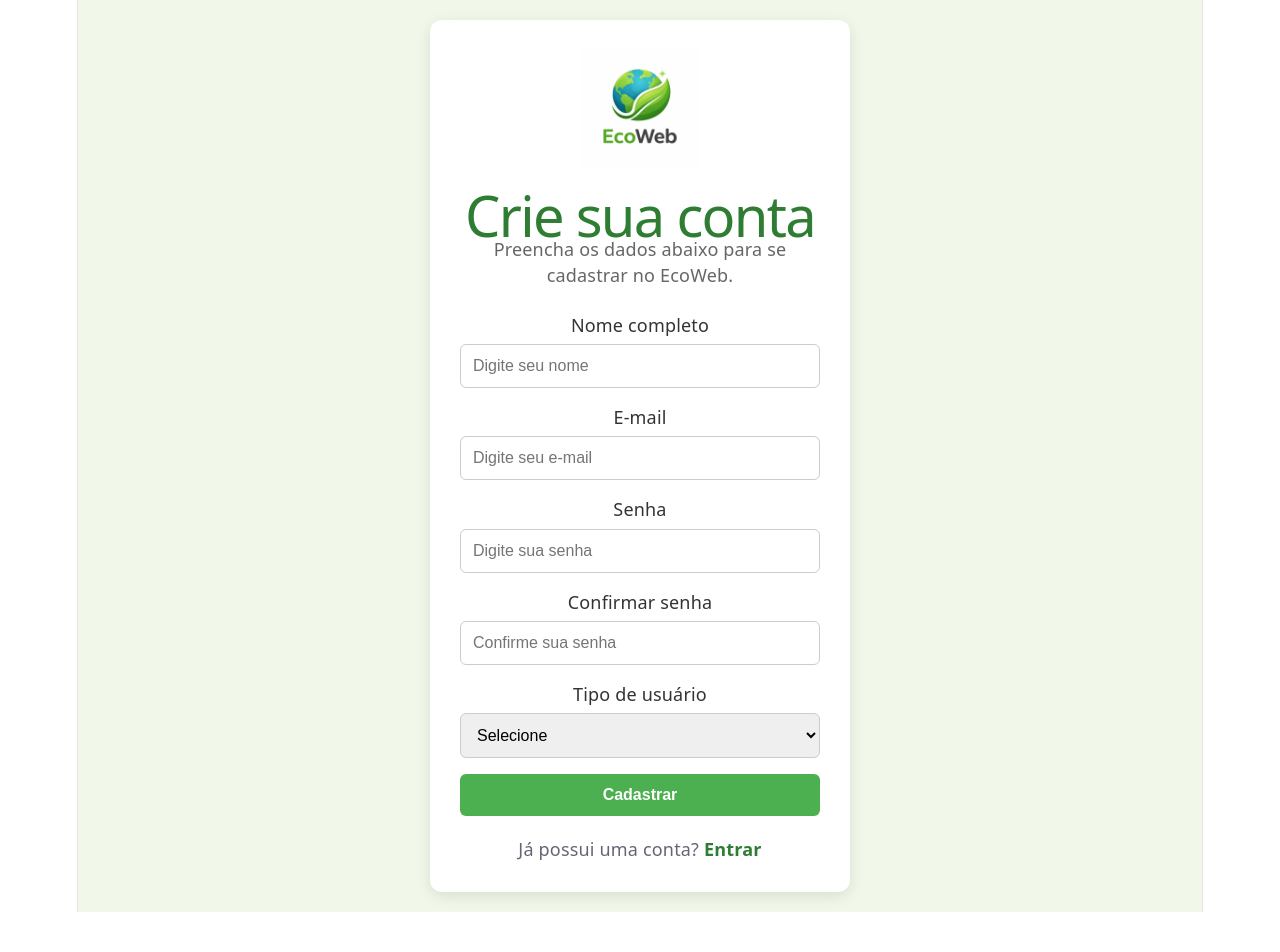
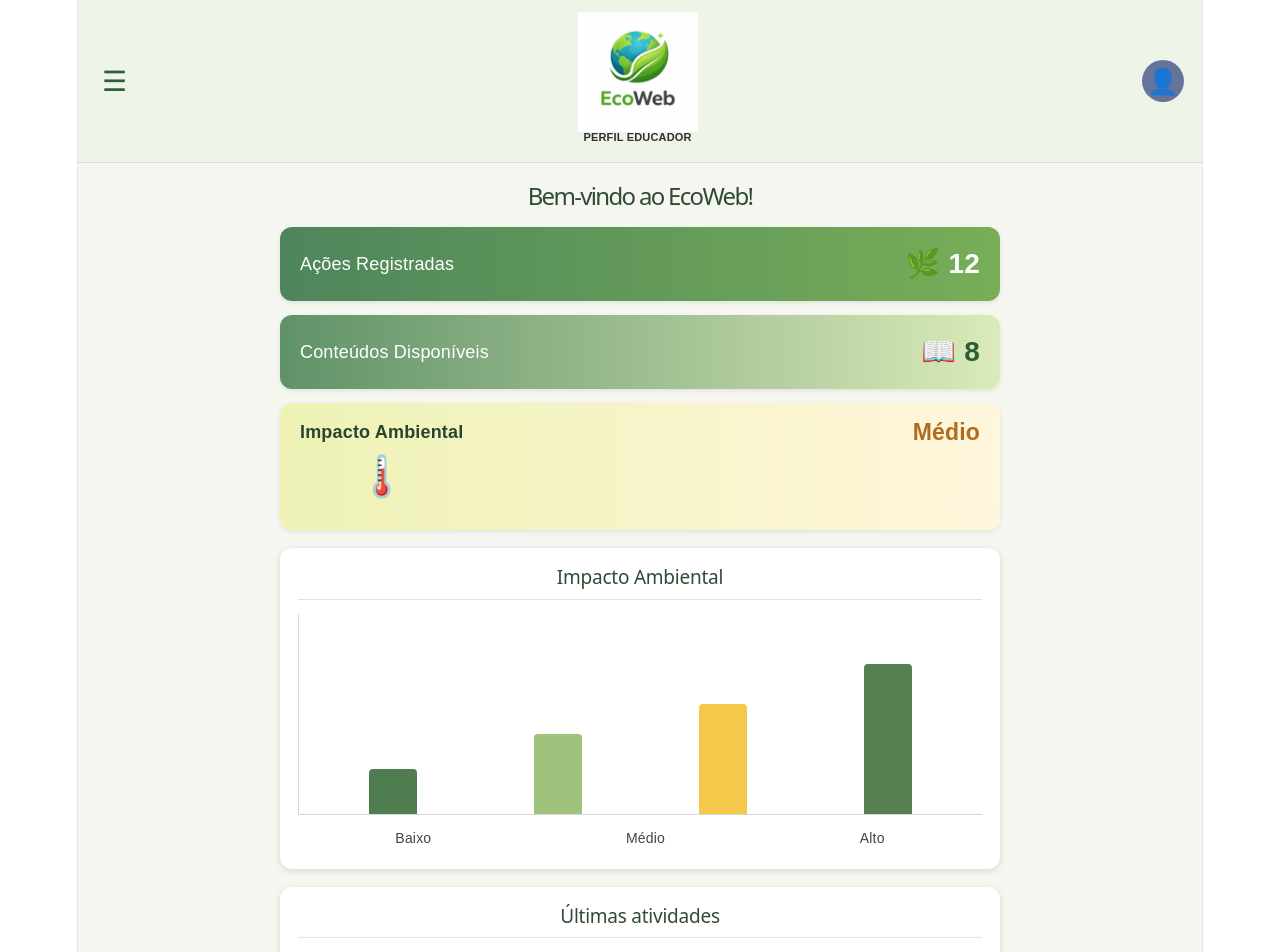
Before and after one commit to clercianelopes7-bit/ecoweb, a React (Vite) app: page / in a window 1280 px wide. Shown: the top 952 px of the page. Before the commit the page ends 912 px from the top, so only its background shows below. Built offline with nearby package versions, Linux system fonts and the light colour scheme.

Commit message:
Desenvolve tela de Dashboard

```diff
--- a/src/App.jsx
+++ b/src/App.jsx
@@ -1,7 +1,7 @@
-import Cadastro from './pages/Cadastro'
+ import Dashboard from './pages/Dashboard'
 
 function App() {
-  return <Cadastro />
+  return <Dashboard />
 }
 
 export default App
--- /dev/null
+++ b/src/pages/Dashboard.css
@@ -0,0 +1,228 @@
+.dashboard {
+  min-height: 100vh;
+  background: #f6f6f1;
+  color: #28452f;
+  font-family: Arial, Helvetica, sans-serif;
+}
+
+.dashboard-header {
+  display: flex;
+  align-items: center;
+  justify-content: space-between;
+  padding: 12px 18px;
+  background: #eef4e8;
+  border-bottom: 1px solid #d7dfd0;
+}
+
+.menu-button {
+  background: transparent;
+  border: none;
+  font-size: 28px;
+  color: #2e5d3b;
+  cursor: pointer;
+}
+
+.logo-area {
+  display: flex;
+  flex-direction: column;
+  align-items: center;
+}
+
+.logo-area img {
+  width: 120px;
+  max-width: 100%;
+}
+
+.logo-area span {
+  margin-top: -8px;
+  font-size: 11px;
+  font-weight: bold;
+  color: #303030;
+}
+
+.perfil {
+  width: 42px;
+  height: 42px;
+  border-radius: 50%;
+  background: #66749a;
+  color: white;
+  display: flex;
+  align-items: center;
+  justify-content: center;
+  font-size: 25px;
+}
+
+.dashboard-content {
+  width: min(92%, 720px);
+  margin: 0 auto;
+  padding: 20px 0 35px;
+}
+
+.dashboard-content h1 {
+  font-size: 24px;
+  margin: 0 0 18px;
+  color: #2f4a36;
+}
+
+.resumo-card {
+  min-height: 74px;
+  border-radius: 12px;
+  margin-bottom: 14px;
+  padding: 0 20px;
+  display: flex;
+  align-items: center;
+  justify-content: space-between;
+  font-size: 18px;
+  box-shadow: 0 2px 5px rgba(0, 0, 0, 0.08);
+}
+
+.resumo-card strong {
+  font-size: 28px;
+}
+
+.resumo-card.verde {
+  color: white;
+  background: linear-gradient(90deg, #4e855c, #77ae57);
+}
+
+.resumo-card.claro {
+  color: white;
+  background: linear-gradient(90deg, #609268, #dbeab9);
+}
+
+.resumo-card.claro strong {
+  color: #2d5d35;
+}
+
+.impacto-resumo {
+  min-height: 95px;
+  border-radius: 12px;
+  margin-bottom: 18px;
+  padding: 16px 20px;
+  display: flex;
+  justify-content: space-between;
+  align-items: flex-start;
+  background: linear-gradient(90deg, #eef2b5, #fff6dc);
+  box-shadow: 0 2px 5px rgba(0, 0, 0, 0.08);
+}
+
+.impacto-resumo span {
+  font-size: 18px;
+  font-weight: 600;
+}
+
+.impacto-resumo strong {
+  font-size: 23px;
+  color: #ad6d1d;
+}
+
+.medidor {
+  margin-top: 18px;
+  font-size: 40px;
+}
+
+.painel {
+  background: white;
+  border-radius: 12px;
+  padding: 18px;
+  margin-bottom: 18px;
+  box-shadow: 0 2px 7px rgba(0, 0, 0, 0.12);
+}
+
+.painel h2 {
+  font-size: 19px;
+  margin: 0 0 14px;
+  color: #304b36;
+  border-bottom: 1px solid #e3e3e3;
+  padding-bottom: 10px;
+}
+
+.grafico {
+  height: 180px;
+  display: flex;
+  align-items: flex-end;
+  justify-content: space-around;
+  gap: 18px;
+  border-left: 1px solid #d7d7d7;
+  border-bottom: 1px solid #d7d7d7;
+  padding: 20px 20px 0;
+}
+
+.barra {
+  width: 48px;
+  border-radius: 4px 4px 0 0;
+}
+
+.baixa {
+  height: 45px;
+  background: #4f7d50;
+}
+
+.media1 {
+  height: 80px;
+  background: #9fc27d;
+}
+
+.media2 {
+  height: 110px;
+  background: #f3c84b;
+}
+
+.alta {
+  height: 150px;
+  background: #557e51;
+}
+
+.legendas {
+  display: flex;
+  justify-content: space-around;
+  margin-top: 10px;
+  color: #444;
+  font-size: 14px;
+}
+
+.atividades p {
+  margin: 14px 0;
+  color: #333;
+  font-size: 16px;
+}
+
+.atividades p::first-letter {
+  color: #7ca65c;
+}
+
+@media (max-width: 600px) {
+  .dashboard-header {
+    padding: 10px 12px;
+  }
+
+  .logo-area img {
+    width: 105px;
+  }
+
+  .dashboard-content {
+    width: 94%;
+  }
+
+  .dashboard-content h1 {
+    font-size: 21px;
+  }
+
+  .resumo-card {
+    font-size: 16px;
+  }
+
+  .resumo-card strong {
+    font-size: 24px;
+  }
+
+  .grafico {
+    gap: 10px;
+    padding-left: 10px;
+    padding-right: 10px;
+  }
+
+  .barra {
+    width: 36px;
+  }
+}
--- /dev/null
+++ b/src/pages/Dashboard.jsx
@@ -0,0 +1,68 @@
+ import "./Dashboard.css";
+import logoEcoWeb from "../assets/Logo-ecoweb.png.jpeg";
+
+function Dashboard() {
+  return (
+    <div className="dashboard">
+      <header className="dashboard-header">
+        <button className="menu-button">☰</button>
+
+        <div className="logo-area">
+          <img src={logoEcoWeb} alt="EcoWeb" />
+          <span>PERFIL EDUCADOR</span>
+        </div>
+
+        <div className="perfil">👤</div>
+      </header>
+
+      <main className="dashboard-content">
+        <h1>Bem-vindo ao EcoWeb!</h1>
+
+        <section className="resumo-card verde">
+          <span>Ações Registradas</span>
+          <strong>🌿 12</strong>
+        </section>
+
+        <section className="resumo-card claro">
+          <span>Conteúdos Disponíveis</span>
+          <strong>📖 8</strong>
+        </section>
+
+        <section className="impacto-resumo">
+          <div>
+            <span>Impacto Ambiental</span>
+            <div className="medidor">🌡️</div>
+          </div>
+
+          <strong>Médio</strong>
+        </section>
+
+        <section className="painel">
+          <h2>Impacto Ambiental</h2>
+
+          <div className="grafico">
+            <div className="barra baixa"></div>
+            <div className="barra media1"></div>
+            <div className="barra media2"></div>
+            <div className="barra alta"></div>
+          </div>
+
+          <div className="legendas">
+            <span>Baixo</span>
+            <span>Médio</span>
+            <span>Alto</span>
+          </div>
+        </section>
+
+        <section className="painel atividades">
+          <h2>Últimas atividades</h2>
+
+          <p>● &nbsp; Nova ação sustentável registrada</p>
+          <p>● &nbsp; Novas dicas publicadas sobre reciclagem</p>
+        </section>
+      </main>
+    </div>
+  );
+}
+
+export default Dashboard;
```
